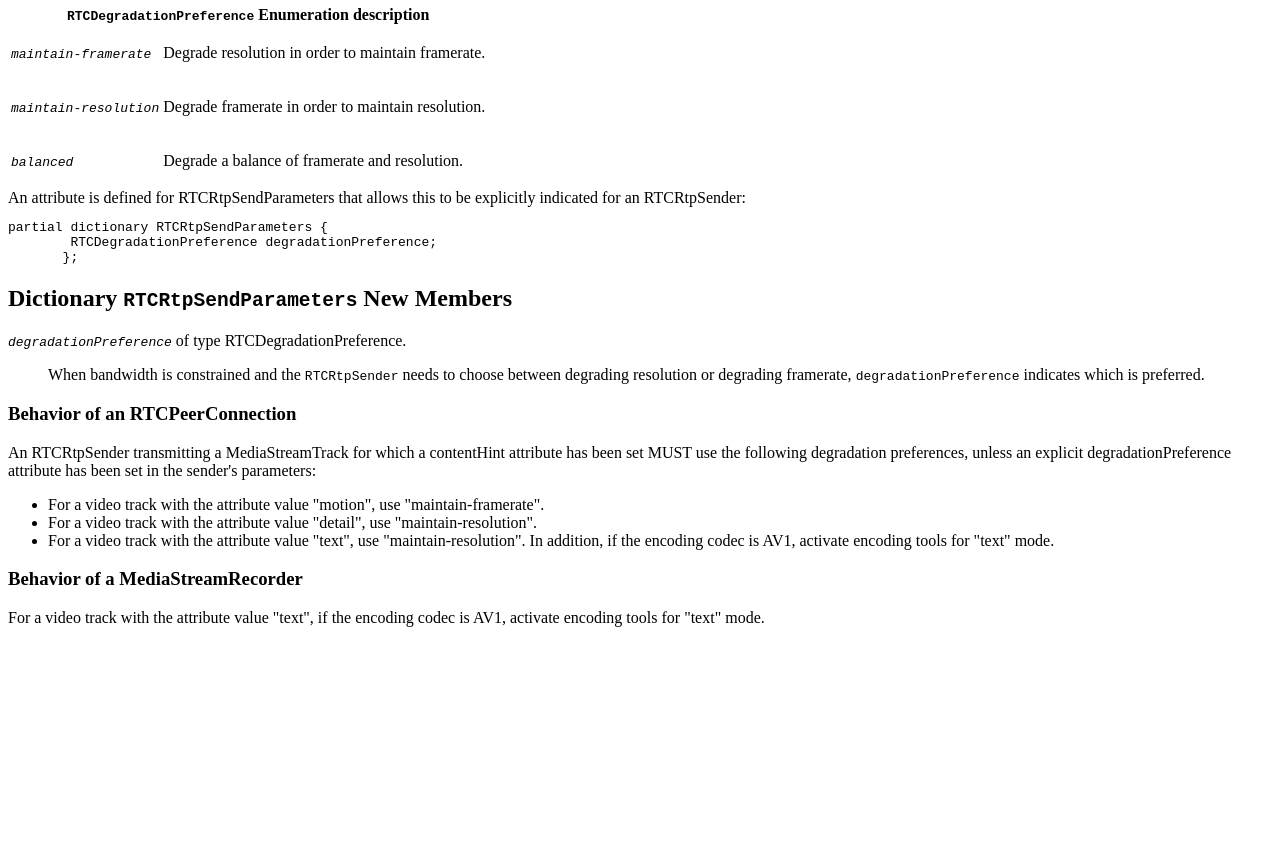
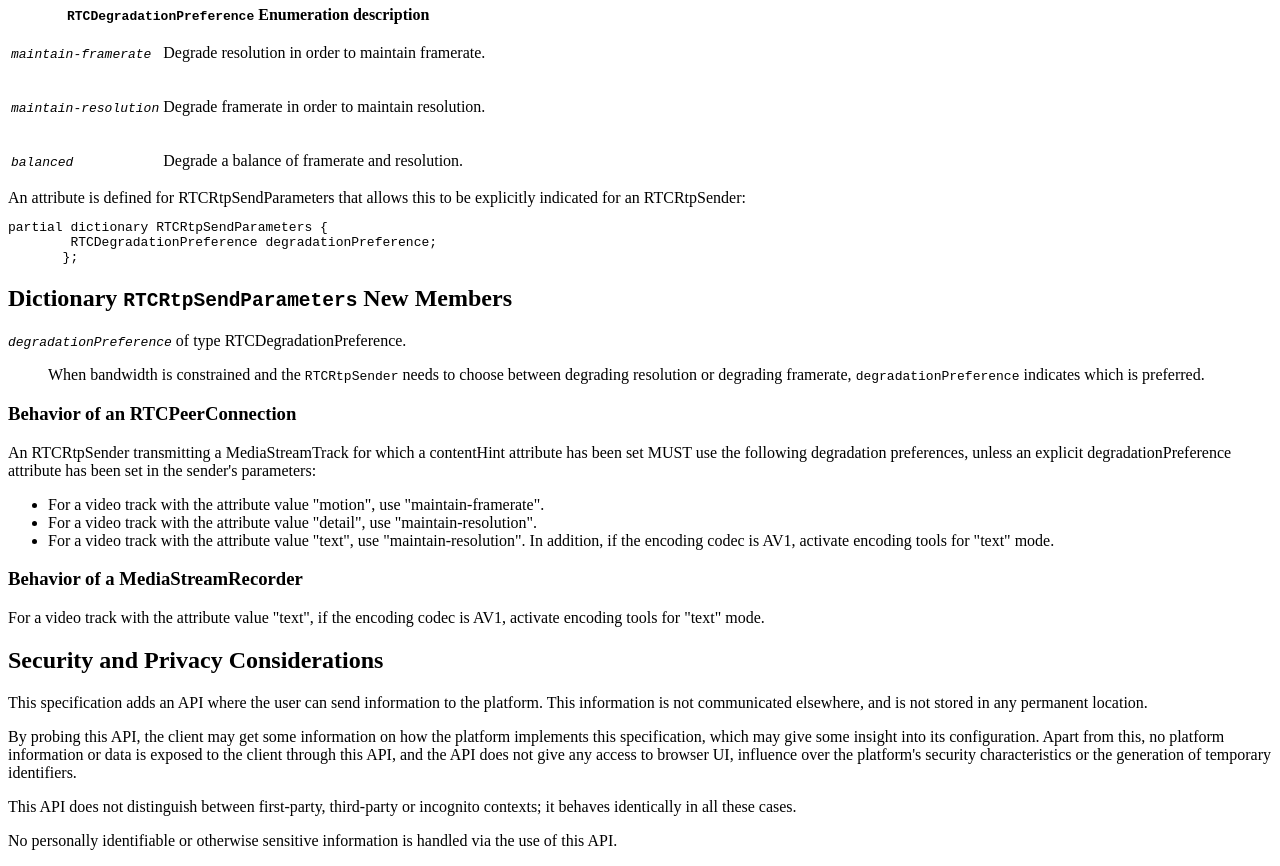
Before and after one commit to w3c/mst-content-hint, a plain HTML site: page index.html in a window 1280 px wide. Shown: the part 2641-3507 px from the top of the page. Before the commit the page ends 3284 px from the top, so only its background shows below. Drawn offline with Linux system fonts and the light colour scheme.

Commit message:
Add Security and Privacy Considerations

```diff
--- a/index.html
+++ b/index.html
@@ -399,6 +399,34 @@
       </p>
     </section>
   </section>
+  <section>
+    <h2>Security and Privacy Considerations</h2>
+    <p>
+      This specification adds an API where the user can send
+      information to the platform. This information is not
+      communicated elsewhere, and is not stored in any permanent
+      location.
+    </p>
+    <p>
+      By probing this API, the client may get some information on how
+      the platform implements this specification, which may give some
+      insight into its configuration. Apart from this, no platform
+      information or data is exposed to the client through this API,
+      and the API does not give any access to browser UI, influence
+      over the platform's security characteristics or the generation
+      of temporary identifiers.
+    </p>
+    <p>
+      This API does not distinguish between first-party, third-party
+      or incognito contexts; it behaves identically in all these
+      cases.
+    </p>
+    <p>
+      No personally identifiable or otherwise sensitive information is
+      handled via the use of this API.
+    </p>
+
+  </section>
 </body>
 
 </html>
```
Also changed, not shown: 1 other file.
